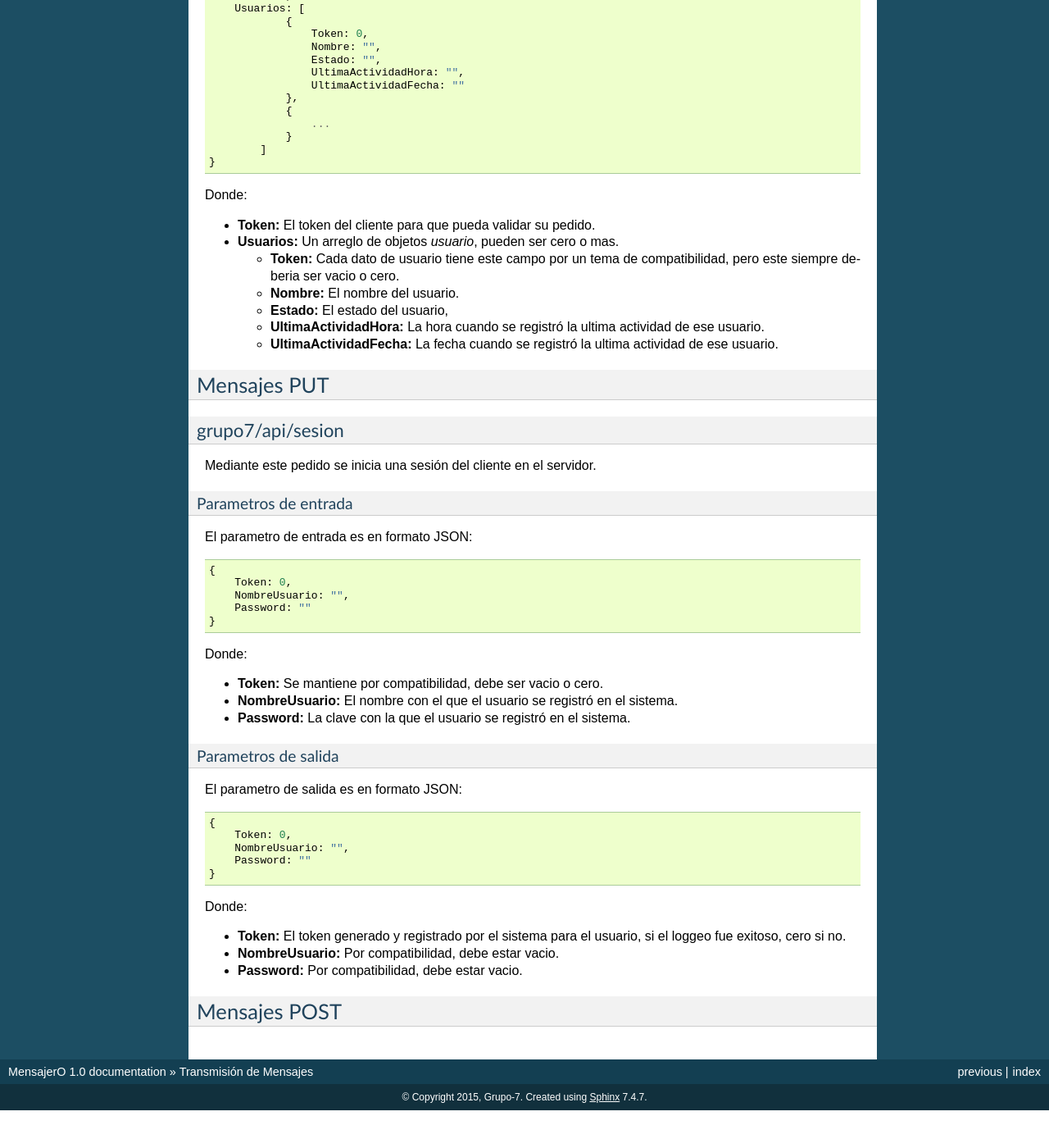
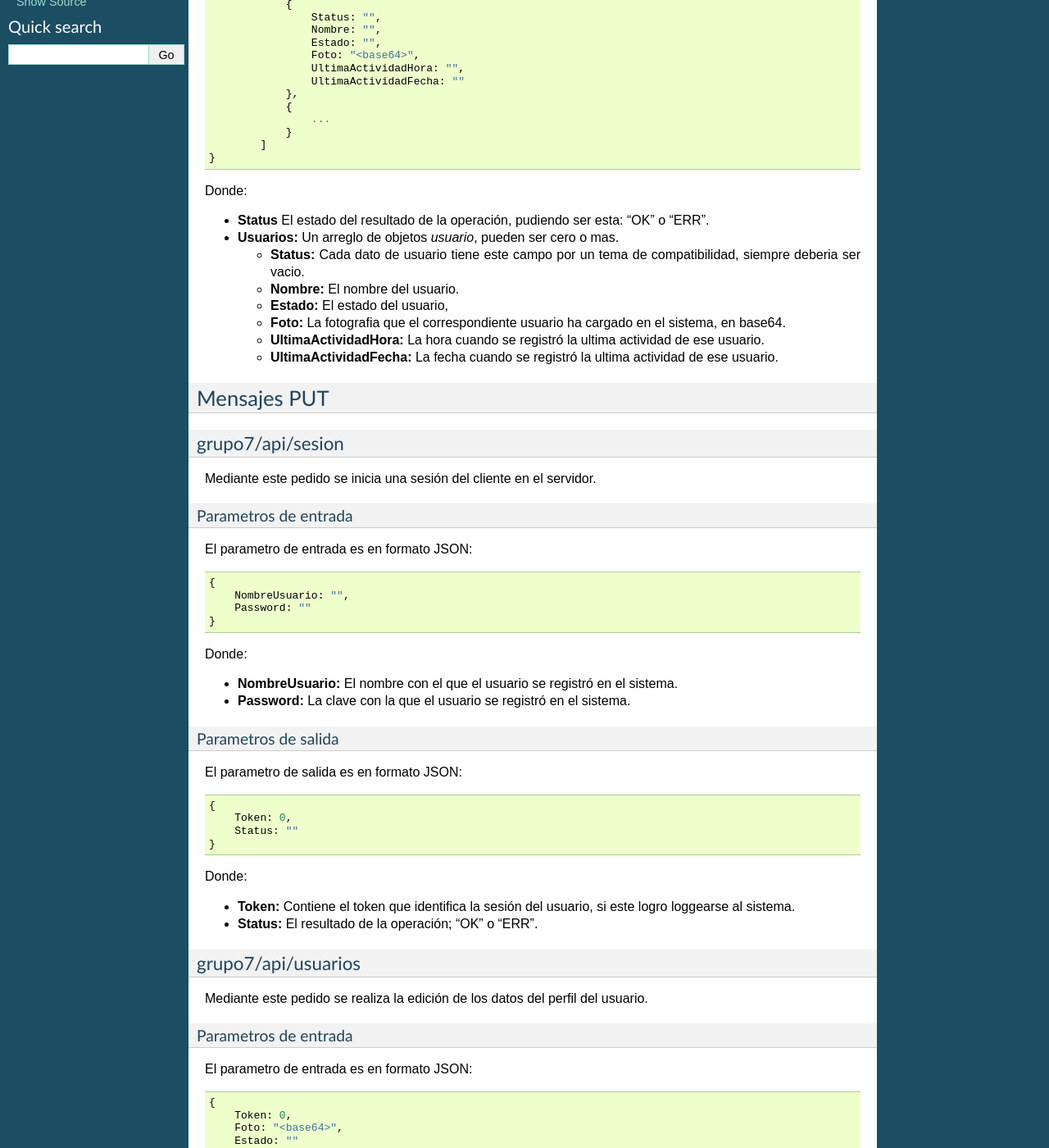
Before and after one commit to mellerster/7552Grupo7, a Sphinx documentation site: the page built from documentacion/source/Mensajes.rst, in a window 1280 px wide and 1400 px high, scrolled down 641 px. Shown: the whole window at 82% size. Built offline with Sphinx 7.4.7, drawn with Linux system fonts in a browser that asks for light colours; before the commit the page ends 1995 px from its top, so only the background shows below that; some of the changed text lies outside the part shown.

Commit message:
Se documentarón los handlers de checkin y de editar perfil

```diff
--- a/documentacion/source/Mensajes.rst
+++ b/documentacion/source/Mensajes.rst
@@ -36,12 +37,13 @@
 Un JSON con la siguiente estructura::
 
     {
-        Token: 0,
+        Status: "",
         Usuarios: [
                 {
-                    Token: 0,
+                    Status: "",
                     Nombre: "",
                     Estado: "",
+                    Foto: "<base64>",
                     UltimaActividadHora: "",
                     UltimaActividadFecha: ""
                 },
@@ -53,15 +55,17 @@
 
 Donde:
 
-* **Token:** El token del cliente para que pueda validar su pedido.
+* **Status** El estado del resultado de la operación, pudiendo ser esta: "OK" o "ERR".
 
 * **Usuarios:** Un arreglo de objetos *usuario*, pueden ser cero o mas.
 
-  * **Token:** Cada dato de usuario tiene este campo por un tema de compatibilidad, pero este siempre deberia ser vacio o cero.
+  * **Status:** Cada dato de usuario tiene este campo por un tema de compatibilidad, siempre deberia ser vacio.
 
   * **Nombre:** El nombre del usuario.
 
   * **Estado:** El estado del usuario,
+
+  * **Foto:** La fotografia que el correspondiente usuario ha cargado en el sistema, en base64.
 
   * **UltimaActividadHora:** La hora cuando se registró la ultima actividad de ese usuario.
 
@@ -85,14 +89,11 @@
 El parametro de entrada es en formato JSON::
 
     {
-        Token: 0,
         NombreUsuario: "",
         Password: ""
     }
 
 Donde:
-
-* **Token:** Se mantiene por compatibilidad, debe ser vacio o cero.
 
 * **NombreUsuario:** El nombre con el que el usuario se registró en el sistema.
 
@@ -106,19 +107,137 @@
 
     {
         Token: 0,
+        Status: ""
+    }
+
+Donde:
+
+* **Token:** Contiene el token que identifica la sesión del usuario, si este logro loggearse al sistema.
+
+* **Status:** El resultado de la operación; "OK" o "ERR".
+
+
+
+grupo7/api/usuarios
+===================
+
+Mediante este pedido se realiza la edición de los datos del perfil del usuario.
+
+Parametros de entrada
+---------------------
+
+El parametro de entrada es en formato JSON::
+
+    {
+        Token: 0,
+        Foto: "<base64>",
+        Estado: ""
+    }
+
+Donde:
+
+* **Token:** Contiene el token que identifica la sesión del usuario.
+
+* **Foto:** Una imagen codificada en base64.
+
+* **Estado:** Un texto que indique el estado del usuario.
+
+
+Parametros de salida
+--------------------
+
+El parametro de salida es en formato JSON::
+
+    {
+        Status: ""
+    }
+
+Donde:
+
+* **Status:** El resultado de la operación; "OK" o "ERR".
+
+
+
+*************
+Mensajes POST
+*************
+
+
+grupo7/api/usuarios
+===================
+
+Mediante este pedido un usuario puede registrarse en el sistema.
+
+
+Parametro de entrada
+--------------------
+
+El parametro de entrada es en formato JSON::
+
+    {
         NombreUsuario: "",
         Password: ""
     }
 
 Donde:
 
-* **Token:** El token generado y registrado por el sistema para el usuario, si el loggeo fue exitoso, cero si no.
+* **NombreUsuario:** El nombre con el que el usuario se registró en el sistema.
 
-* **NombreUsuario:** Por compatibilidad, debe estar vacio.
-
-* **Password:** Por compatibilidad, debe estar vacio.
+* **Password:** La clave con la que el usuario se registró en el sistema.
 
 
-*************
-Mensajes POST
-*************
+Parametros de salida
+--------------------
+
+El parametro de salida es en formato JSON::
+
+    {
+        Status: ""
+    }
+
+Donde:
+
+* **Status:** El resultado de la operación; "OK" o "ERR".
+
+
+grupo7/api/checkin
+==================
+
+Mediante este pedido un usuario puede actualizar su ubicación en el sistema, al mismo tiempo recibe una descripción del punto conocido mas cercano.
+
+
+Parametro de entrada
+--------------------
+
+El parametro de entrada es en formato JSON::
+
+    {
+        Token: 0,
+        Latitud: "",
+        Longitud: ""
+    }
+
+Donde:
+
+* **Token:** Contiene el token que identifica al usuario.
+
+* **Latitud:** Coordenada geografica.
+
+* **Longitud:** Coordenada geografica.
+
+
+Parametros de salida
+--------------------
+
+El parametro de salida es en formato JSON::
+
+    {
+        Status: "",
+        Descripcion: ""
+    }
+
+Donde:
+
+* **Status:** El resultado de la operación; "OK" o "ERR".
+
+* **Descripcion:** Una pequeña descripción del lugar conocido mas cercano a la ubicación del usuario.
```
Also changed, not shown: other parts of documentacion/source/Mensajes.rst (+2 -1 lines), documentacion/source/Servidor.rst (+8 -2 lines).
